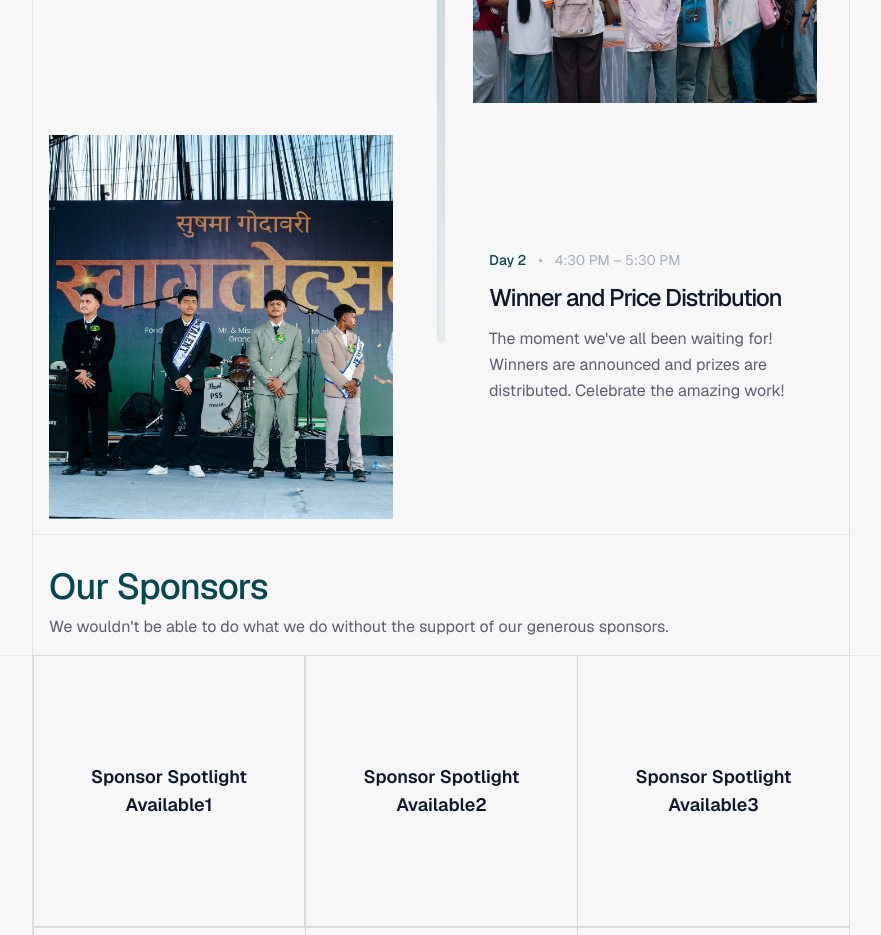
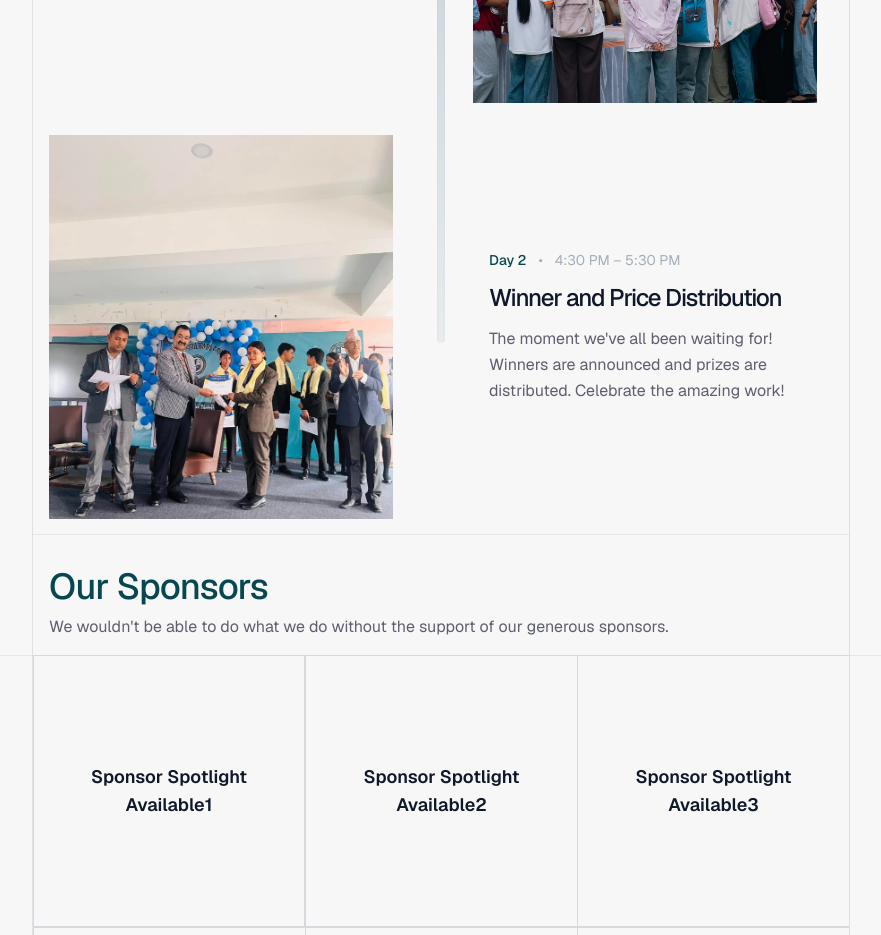
Before and after one commit to Manish-Tamang/godawarihacks, a Next.js app: page / in a window 1280 px wide. Shown: the part 8380-9315 px from the top of the page, without its empty margins (199-1080 px from the left). Built offline with nearby package versions, Linux system fonts and the light colour scheme.

Commit message:
feat: update image source for prize distribution event in Schedule component

```diff
--- a/app/components/Schedule.tsx
+++ b/app/components/Schedule.tsx
@@ -109,7 +109,7 @@ const schedule: ScheduleEvent[] = [
         time: "4:30 PM – 5:30 PM",
         title: "Winner and Price Distribution",
         description: "The moment we've all been waiting for! Winners are announced and prizes are distributed. Celebrate the amazing work!",
-        image: "/hackathon/sushm-1.jpg",
+        image: "/prize.jpg",
     },
 ];
 
```
